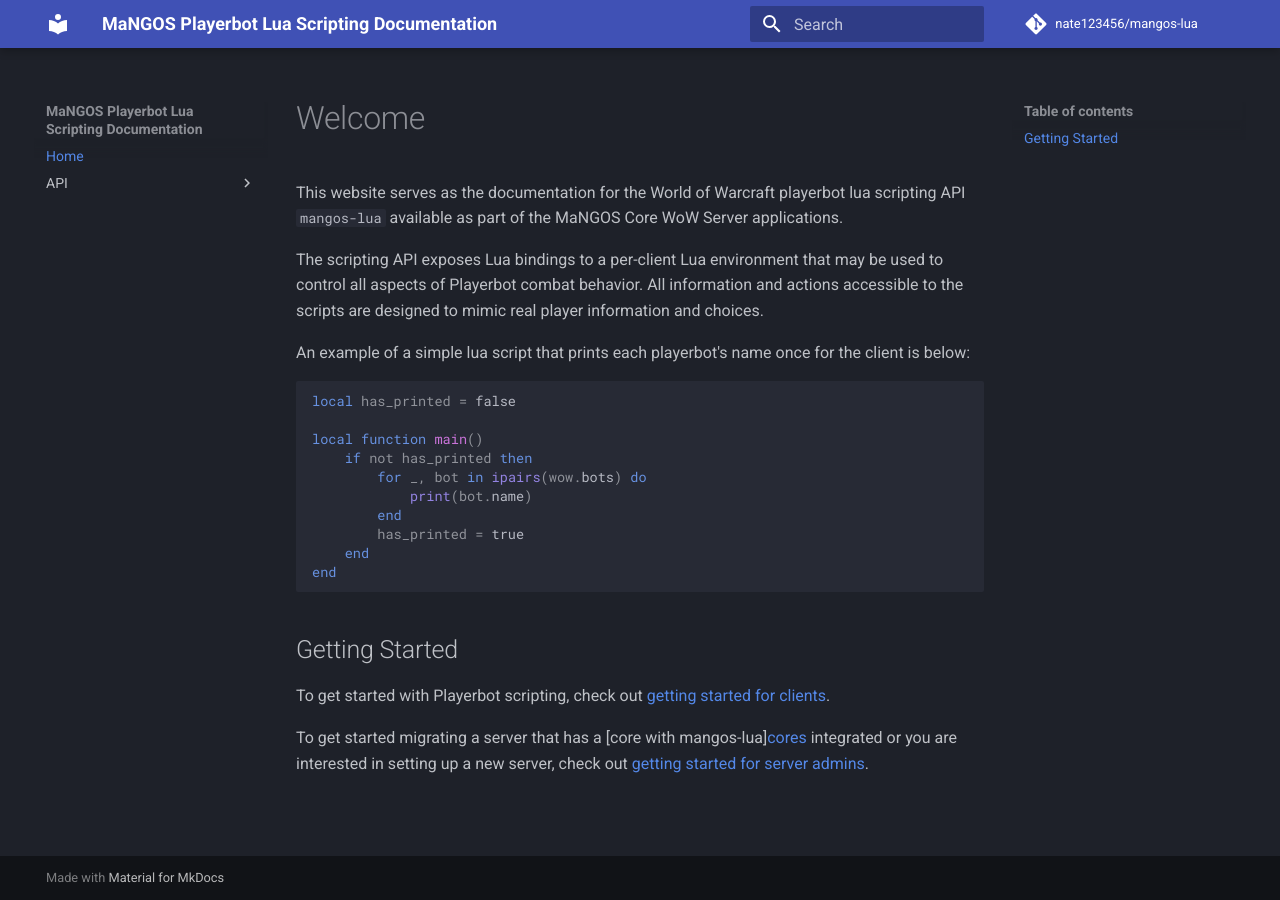
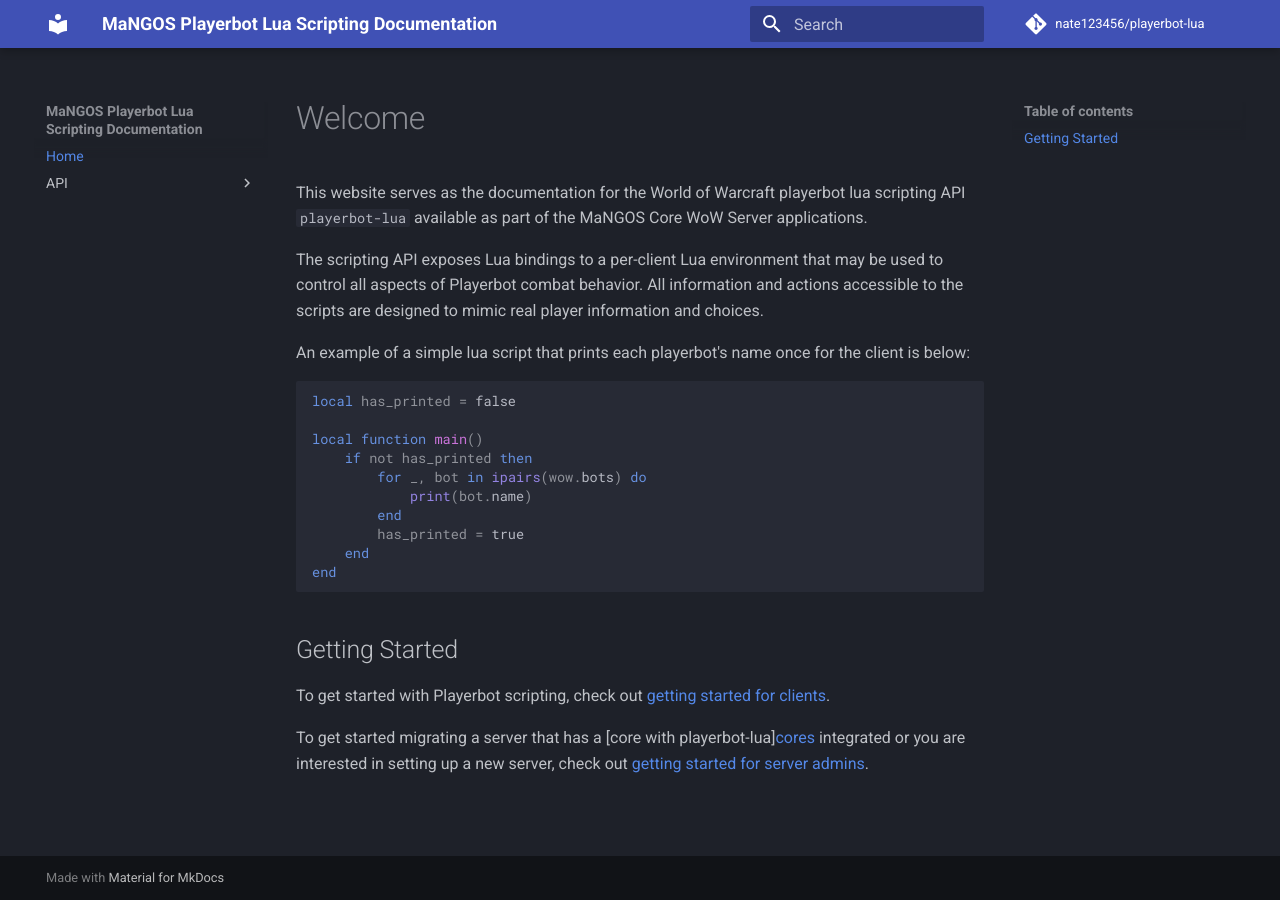
Before and after one commit to nate123456/playerbot-lua, an MkDocs documentation site: the page built from docs/index.md, in a window 1280 px wide. Built offline with MkDocs 1.6.1 and Material for MkDocs 9.7.7, drawn with Linux system fonts in a browser that asks for light colours; comment, search, counter and statistics services are not loaded.

Commit message:
mangos-lua to playerbot-lua

```diff
--- a/docs/index.md
+++ b/docs/index.md
@@ -1,6 +1,6 @@
 # Welcome
 
-This website serves as the documentation for the World of Warcraft playerbot lua scripting API `mangos-lua` available as part of the MaNGOS Core WoW Server applications.
+This website serves as the documentation for the World of Warcraft playerbot lua scripting API `playerbot-lua` available as part of the MaNGOS Core WoW Server applications.
 
 The scripting API exposes Lua bindings to a per-client Lua environment that may be used to control all aspects of Playerbot combat behavior. All information and actions accessible to the scripts are designed to mimic real player information and choices.
 
@@ -23,4 +23,4 @@
 
 To get started with Playerbot scripting, check out [getting started for clients](getting_started_client).
 
-To get started migrating a server that has a [core with mangos-lua][cores](cores) integrated or you are interested in setting up a new server, check out [getting started for server admins](getting_started_server).
+To get started migrating a server that has a [core with playerbot-lua][cores](cores) integrated or you are interested in setting up a new server, check out [getting started for server admins](getting_started_server).
--- a/mkdocs.yml
+++ b/mkdocs.yml
@@ -1,5 +1,5 @@
 site_name: MaNGOS Playerbot Lua Scripting Documentation
-site_url: https://nate123456.github.io/mangos-lua/
+site_url: https://nate123456.github.io/playerbot-lua/
 
 nav:
   - Home: index.md
@@ -43,5 +43,5 @@
       use_pygments: true
   - pymdownx.superfences
 
-repo_url: https://github.com/nate123456/mangos-lua/
-repo_name: nate123456/mangos-lua
+repo_url: https://github.com/nate123456/playerbot-lua/
+repo_name: nate123456/playerbot-lua
```
Also changed, not shown: README.md (+5 -5 lines), docs/api/index.md (+2 -2 lines), docs/cores.md (+2 -2 lines), docs/getting_started_client.md (+4 -4 lines), docs/getting_started_server.md (+1 -1 lines), src/client/CHANGELOG.md (+1 -1 lines).
